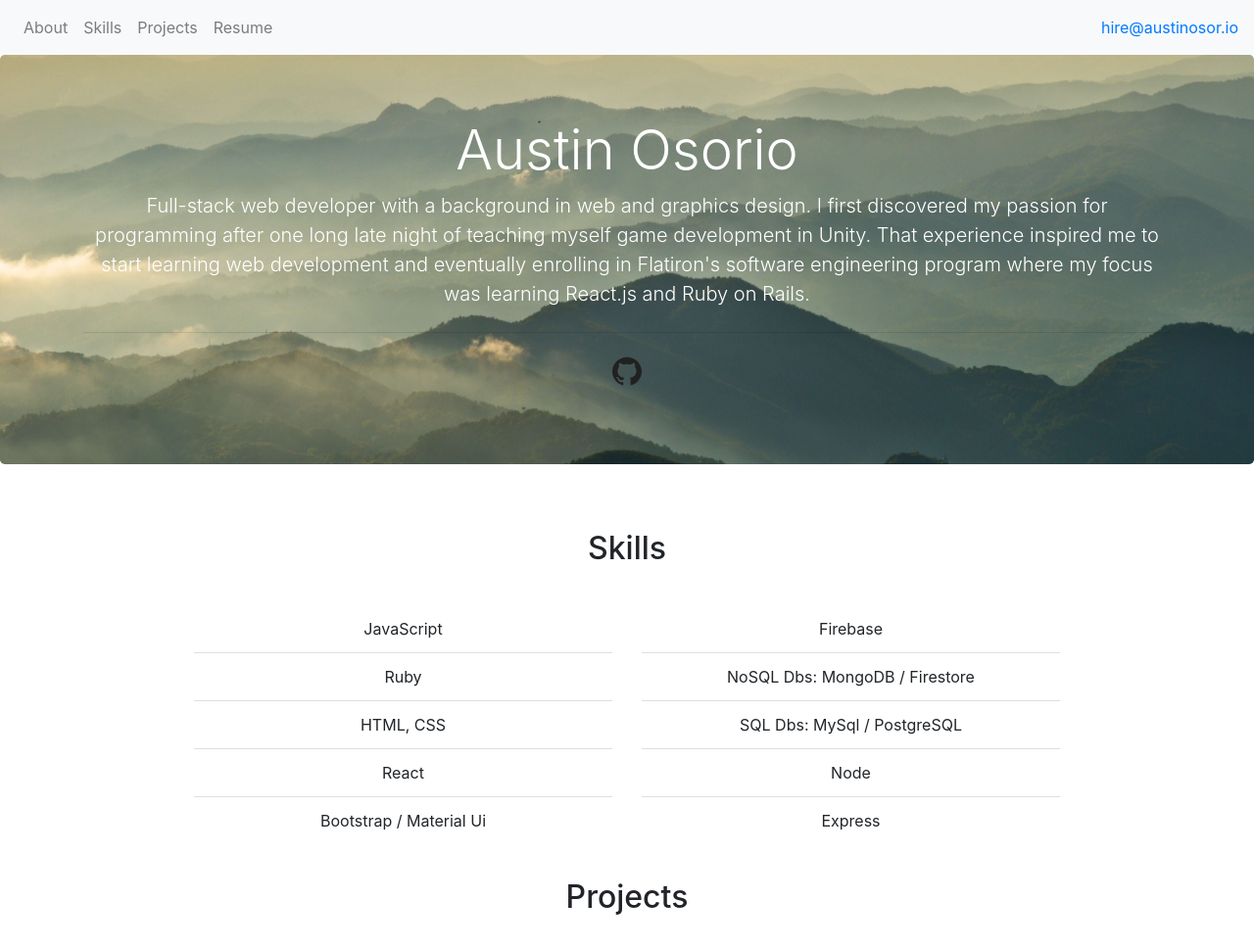
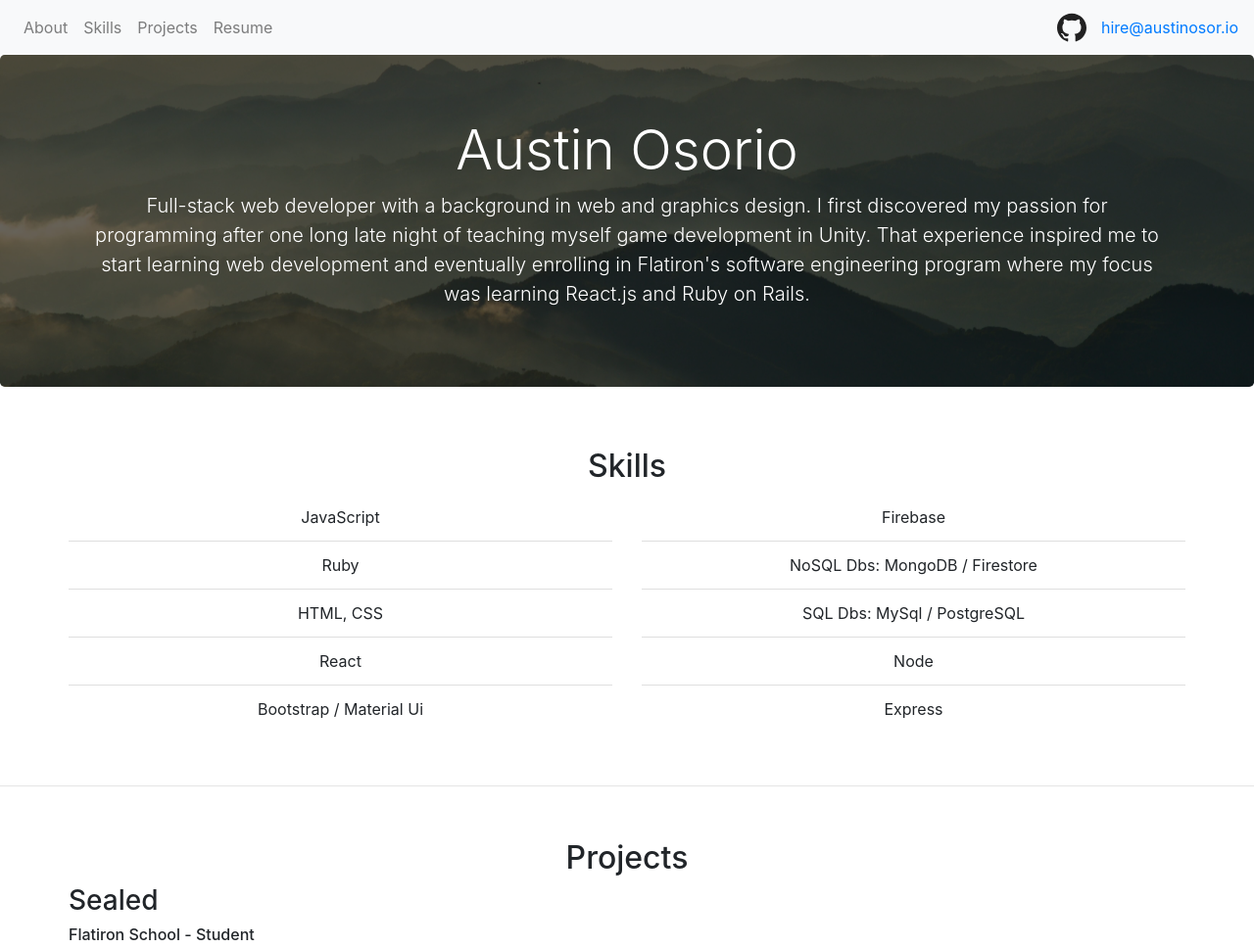
Before and after one commit to austinoso/austinoso.github.io, a plain HTML site: page index.html in a window 1280 px wide. Shown: the top 968 px of the page at 98% size. Drawn offline with nearby package versions, Linux system fonts and the light colour scheme.

Commit message:
layout edits

```diff
--- a/css/styles.css
+++ b/css/styles.css
@@ -21,7 +21,8 @@
 }
 
 .jumbotron {
-  background-color: rgba(255, 255, 255, 0.5);
+  background-color: rgba(0, 0, 0, 0.6);
+  background-blend-mode: overlay;
   background-image: url("../images/background.jpg");
   background-size: cover;
   background-repeat: no-repeat;
--- a/index.html
+++ b/index.html
@@ -43,6 +43,9 @@
             >
           </li>
         </ul>
+        <a href="https://github.com/austinoso">
+          <img class="social-icon" src="./icons/svg/003-social-media-2.svg" />
+        </a>
         <a href="mailto:contact@austinosor.io">hire@austinosor.io</a>
       </div>
     </nav>
@@ -58,15 +61,15 @@
           in Flatiron's software engineering program where my focus was learning
           React.js and Ruby on Rails.
         </p>
-        <hr class="my-4" />
-        <p>
-          <a href="https://github.com/austinoso">
+        <!-- <hr class="my-4" /> -->
+        <!-- <p> -->
+          <!-- <a href="https://github.com/austinoso">
             <img class="social-icon" src="./icons/svg/003-social-media-2.svg" />
-          </a>
+          </a> -->
           <!-- <a href="https://www.linkedin.com/in/austinoso/">
             <img class="social-icon" src="./icons/svg/004-social-media-3.svg" />
           </a> -->
-        </p>
+        <!-- </p> -->
 
         <!-- <a class="btn btn-light" href="#" role="button">
           read more
@@ -78,10 +81,10 @@
       </div>
     </div>
 
-    <div class="container side-padding">
+    <div class="container spacing side-padding">
       <a id="skills"></a>
 
-      <h2 class="text-center spacing">Skills</h2>
+      <h2 class="text-center ">Skills</h2>
       <div class="row">
         <div class="col-sm text-center">
           <ul class="list-group list-group-flush">
@@ -103,11 +106,12 @@
         </div>
       </div>
     </div>
+    <hr class="my-4" />
 
-    <div class="container">
+    <div class="container spacing">
       <a id="projects"></a>
 
-      <h2 class="text-center spacing">Projects</h2>
+      <h2 class="text-center">Projects</h2>
       <div>
         <h3>Sealed</h3>
         <h6>Flatiron School - Student</h6>
```
